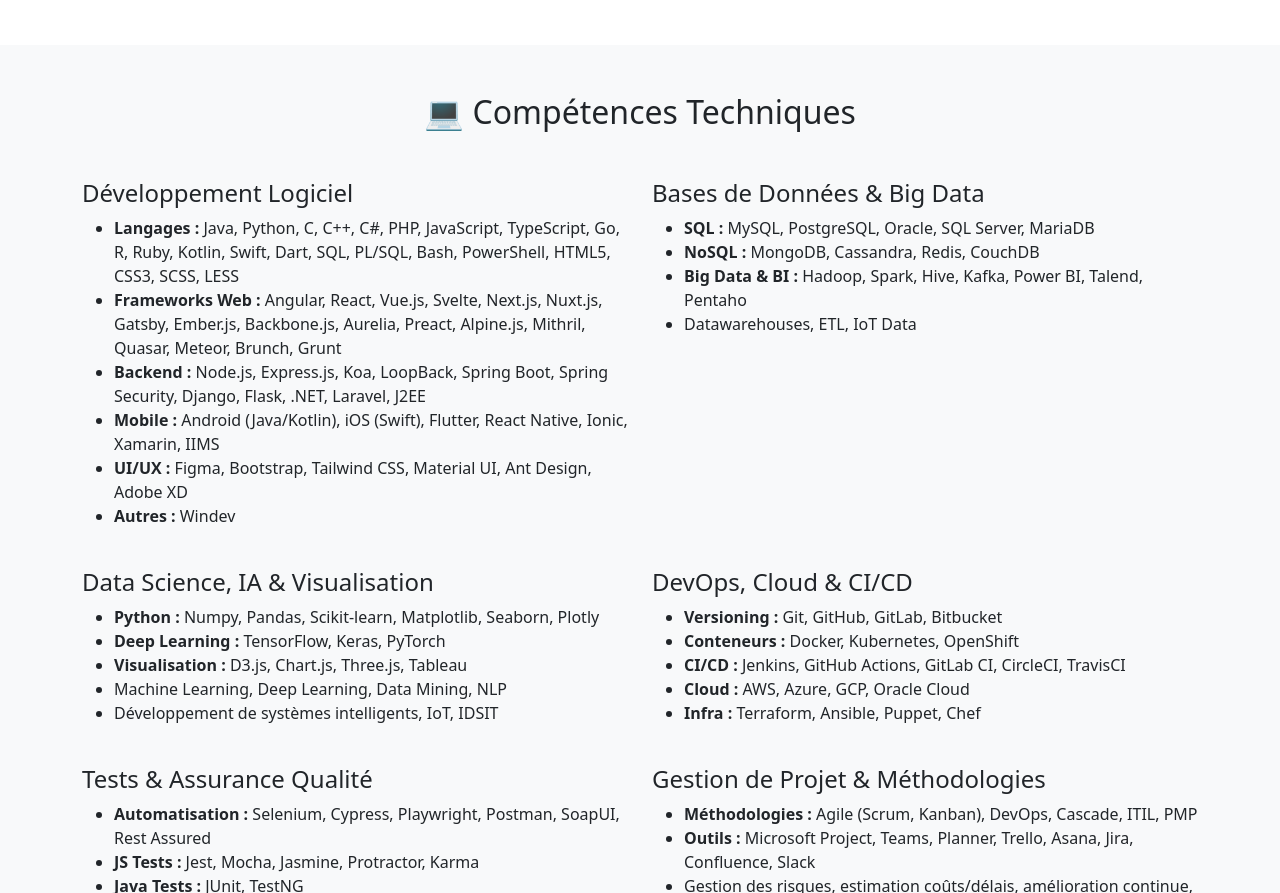
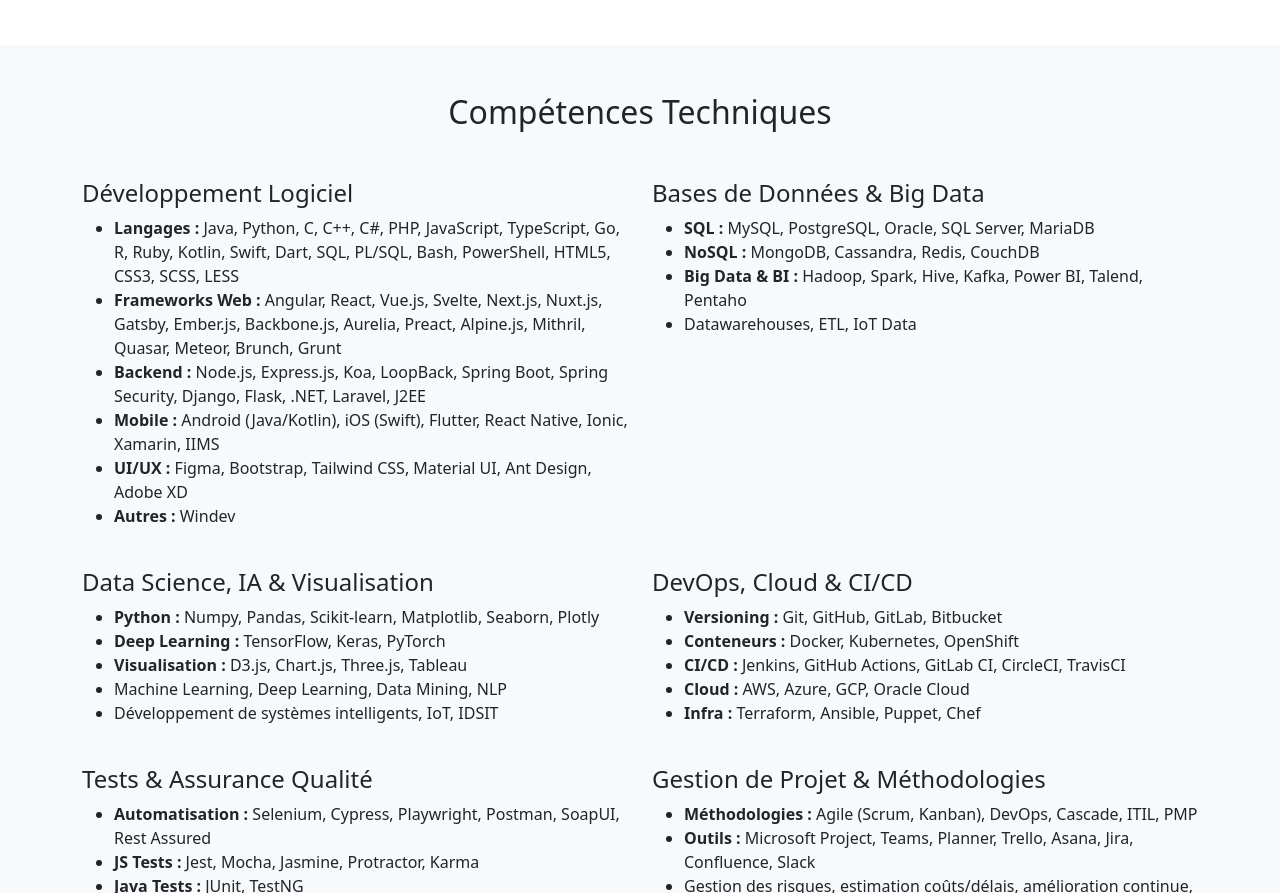
Before and after one commit to Edwyn-Mouity/Portfolio, a plain HTML site: page index.htm in a window 1280 px wide. Shown: the part 1388-2281 px from the top of the page. Drawn offline with nearby package versions, Linux system fonts and the light colour scheme.

Commit message:
Mon portfolio mise à jour 5

```diff
--- a/index.htm
+++ b/index.htm
@@ -140,7 +140,7 @@
 
 <section id="skills" class="py-5 bg-light">
   <div class="container">
-    <h2 class="text-center mb-5">💻 Compétences Techniques</h2>
+    <h2 class="text-center mb-5"> Compétences Techniques</h2>
     <div class="row">
 
       <!-- Développement Logiciel -->
```
